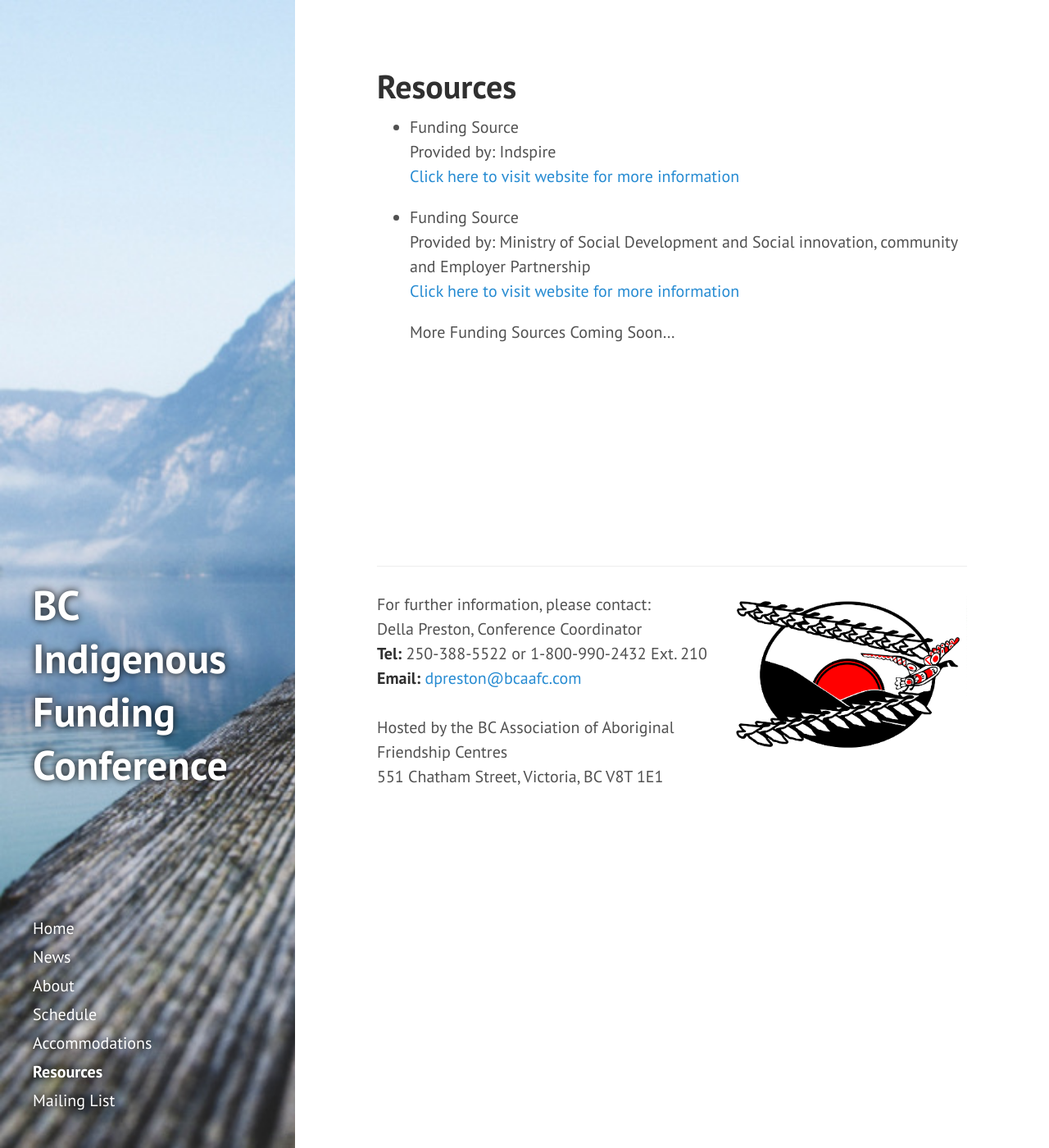
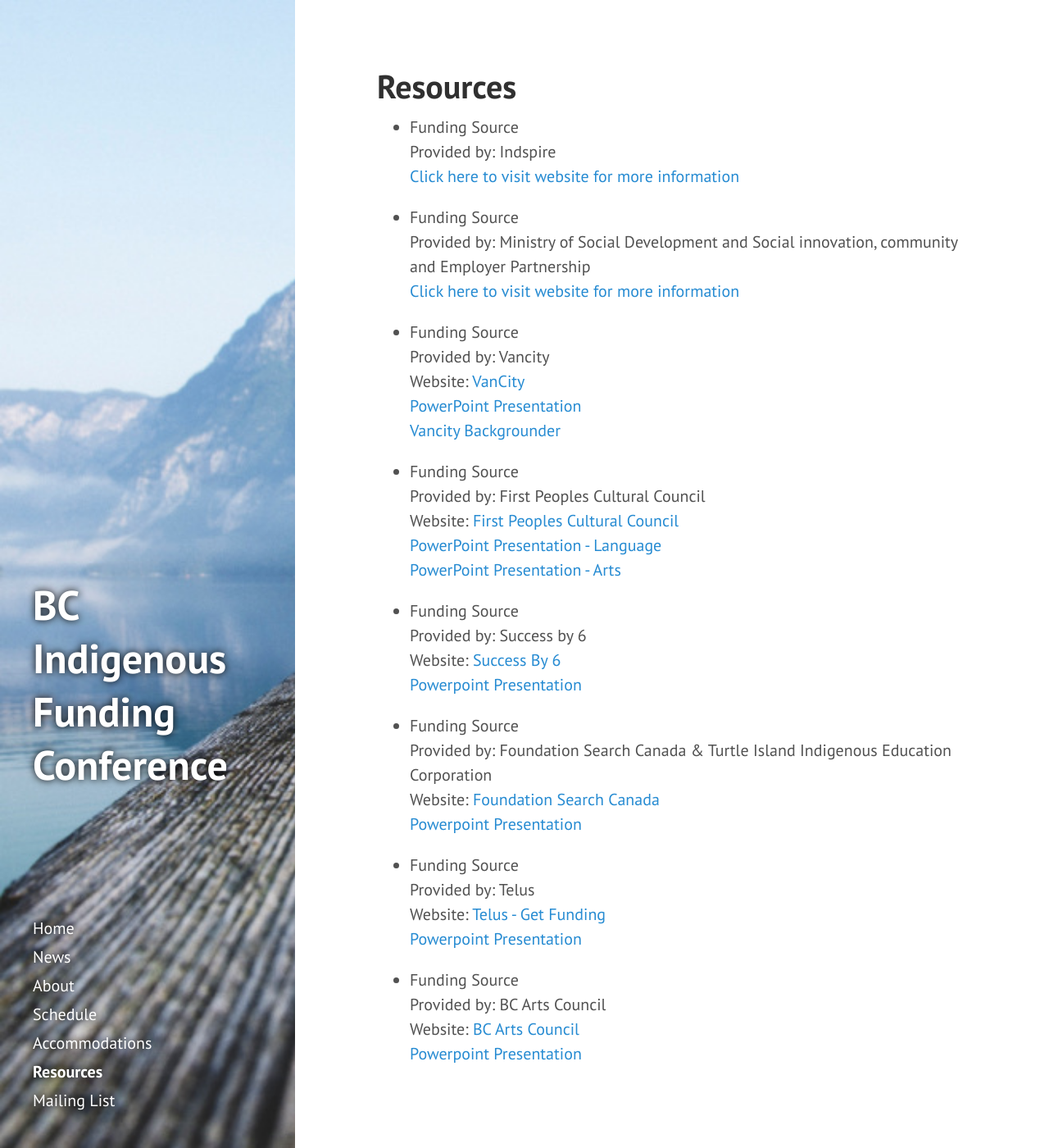
Before and after one commit to BCAAFC/funding-conference-2016, a Jekyll site: the page built from resources.md, in a window 1280 px wide and 1400 px high. Shown: the whole window at 82% size. Built offline with Jekyll 4.4.1, drawn with Linux system fonts in a browser that asks for light colours; nearby versions of some CDN libraries.

Commit message:
resources
added 6 resources

```diff
--- a/resources.md
+++ b/resources.md
@@ -15,8 +15,57 @@
   <br>
   [Click here to visit website for more information](https://www.workbc.ca/Employment-Services/Community-and-Employer-Partnerships/Community-and-Employer-Partnerships.aspx)
 
-  More Funding Sources Coming Soon...
+* Funding Source
+  <br>
+  Provided by: Vancity
+  <br>
+  Website: [VanCity](https://www.vancity.com/)
+  <br>
+  [PowerPoint Presentation](/resources/VanCity.pptx)
+   <br>
+  [Vancity Backgrounder](/resources/VancityBackgrounder.pdf)
 
+* Funding Source
+  <br>
+  Provided by: First Peoples Cultural Council
+  <br>
+  Website: [First Peoples Cultural Council](http://www.fpcc.ca/)
+  <br>
+  [PowerPoint Presentation - Language](/resources/FirstPeoplesCulturalCouncil_Language.pptx)
+   <br>
+  [PowerPoint Presentation - Arts](/resources/FirstPeoplesCulturalCouncil_Arts.pptx)
+
+* Funding Source
+  <br>
+  Provided by: Success by 6
+  <br>
+  Website: [Success By 6](http://www.successby6bc.ca/)
+  <br>
+  [Powerpoint Presentation](/resources/SuccessBy6BC.pptx)
+
+* Funding Source
+  <br>
+  Provided by: Foundation Search Canada & Turtle Island Indigenous Education Corporation
+   <br>
+  Website: [Foundation Search Canada](http://www.foundationsearch.ca/)
+  <br>
+  [Powerpoint Presentation](/resources/FoundationSearch.pptx)
+
+* Funding Source
+  <br>
+  Provided by: Telus
+  <br>
+  Website: [Telus - Get Funding](https://community.telus.com/get-funding/)
+  <br>
+  [Powerpoint Presentation](/resources/TELUS.ppt)
+
+* Funding Source
+  <br>
+  Provided by: BC Arts Council
+  <br>
+  Website: [BC Arts Council](https://www.bcartscouncil.ca/)
+  <br>
+  [Powerpoint Presentation](/resources/BCArtsCouncil.pptx)
 
 <!--
 * Funding Source
```
